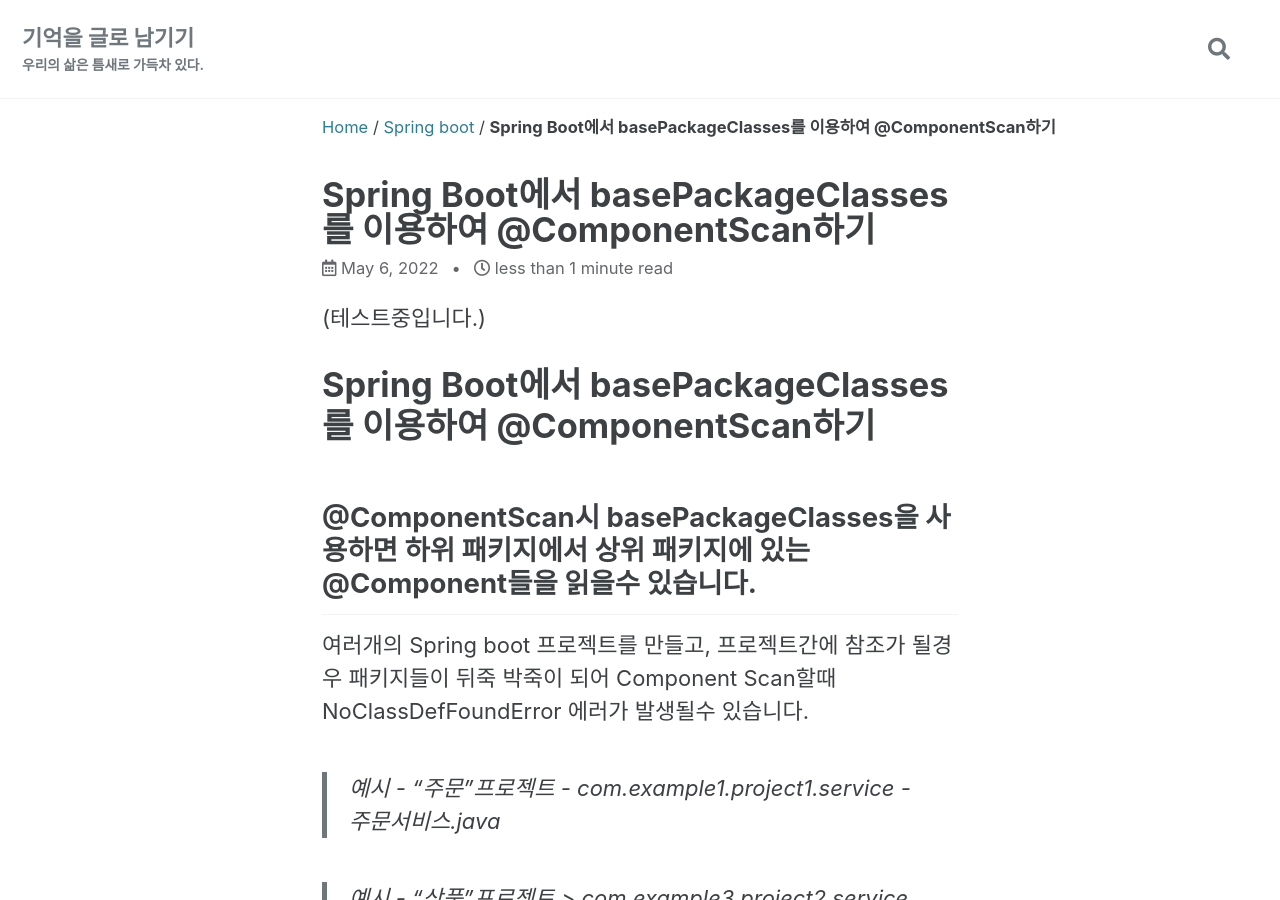
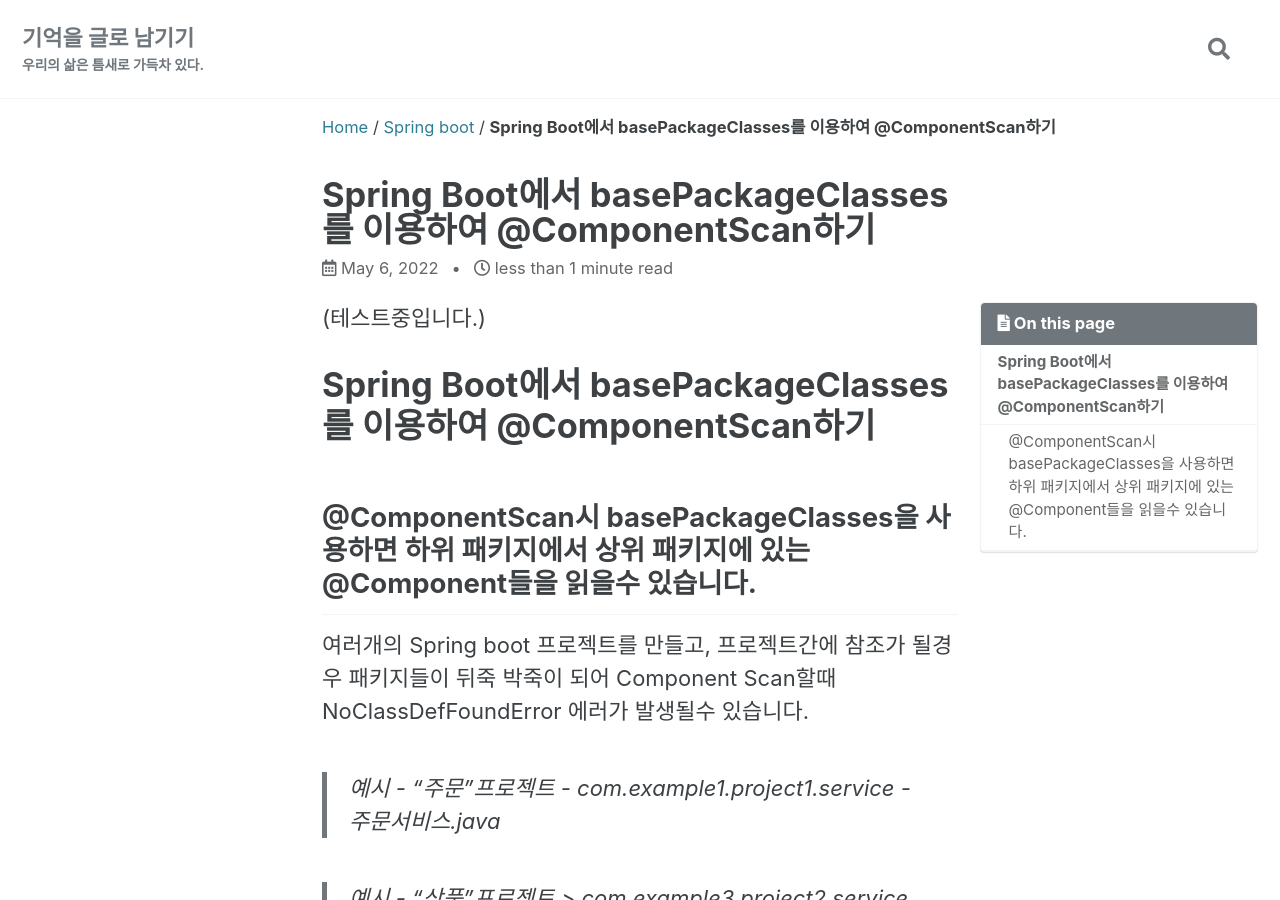
Before and after one commit to kosate/kosate.github.io, a Jekyll site: the page built from _posts/2022-05-06-compent-scan-on-spring-boot.md, in a window 1280 px wide and 900 px high. Built offline with Jekyll 4.4.1, drawn with Linux system fonts in a browser that asks for light colours; cached includes are drawn as plain includes; comment, search, counter and statistics services are not loaded; part of the change alters nothing that is shown.

```diff
--- a/_posts/2022-05-06-compent-scan-on-spring-boot.md
+++ b/_posts/2022-05-06-compent-scan-on-spring-boot.md
@@ -1,5 +1,4 @@
 ---
-
 layout: single
 title: Spring Boot에서 basePackageClasses를 이용하여 @ComponentScan하기
 date: 2022-05-06 22:01
@@ -7,7 +6,8 @@ category: Spring-boot
 author: kosate@gmail.com
 tags: ['spring-boot','component-scan']
 summary: '@ComponentScan시 basePackageClasses을 사용하면 하위 패키지에서 상위 패키지에 있는 @Component들을 읽을수 있습니다.'
-
+toc : true
+comments: true
 ---
 
 (테스트중입니다.)
```
